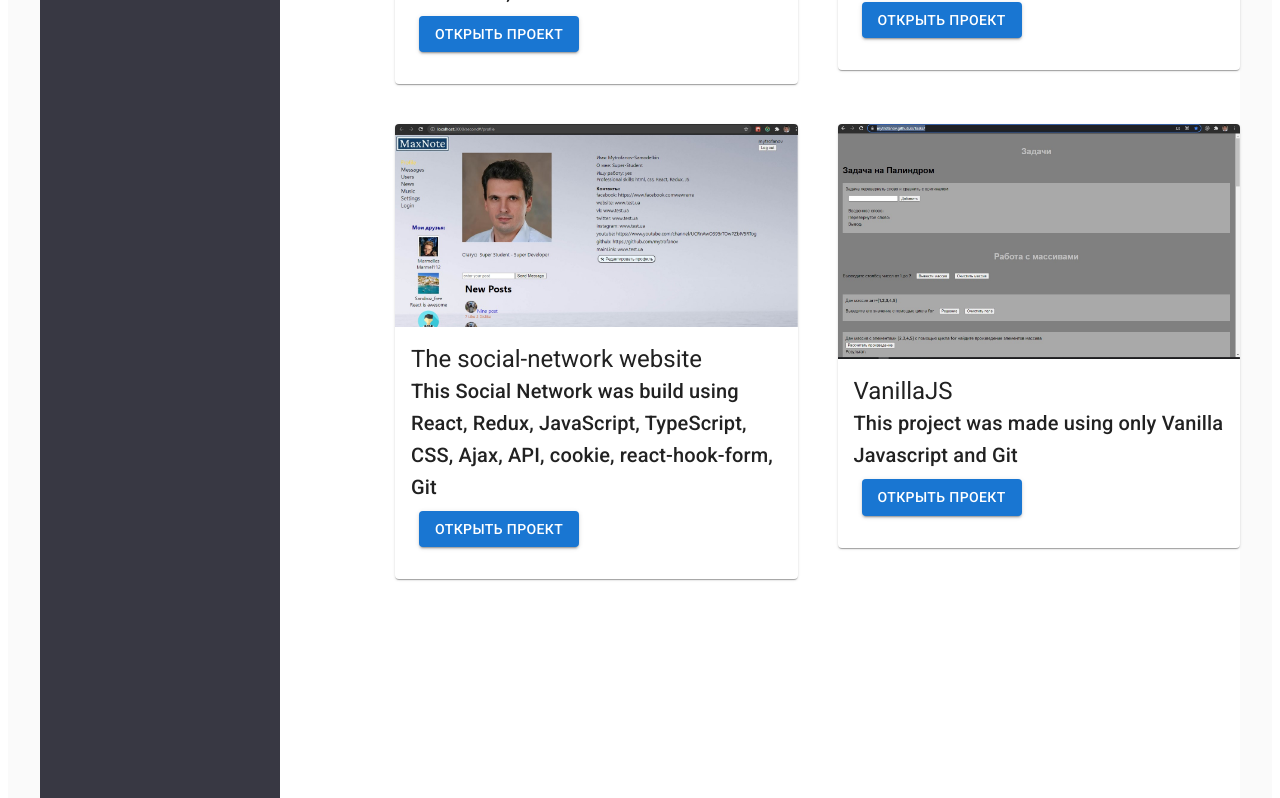
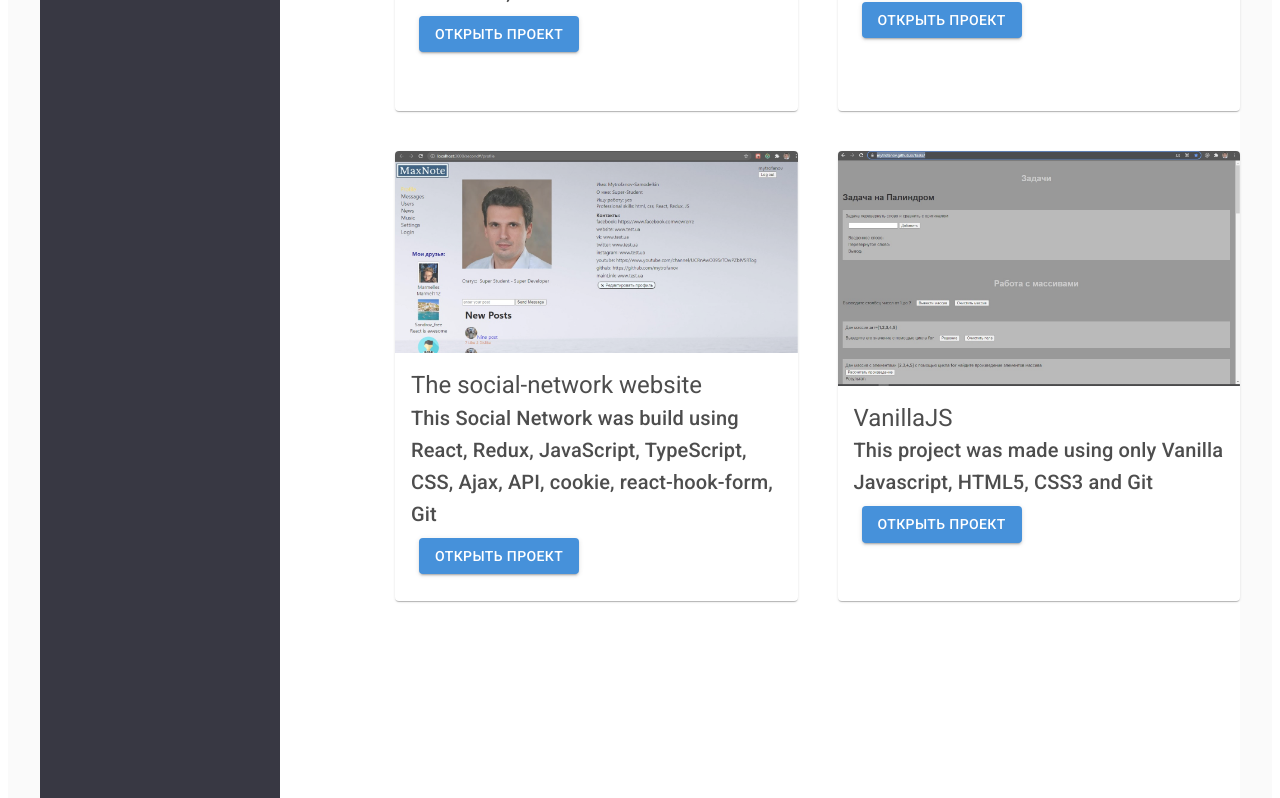
Before and after one commit to mytrofanov/resume6, a React (Create React App) app: page /portfolio in a window 1280 px wide. Shown: the part 940-1738 px from the top of the page. Built offline with nearby package versions, Linux system fonts and the light colour scheme.

Commit message:
Выровнял карточки в портфолио

```diff
--- a/src/components/portfolio/Portfolio.module.css
+++ b/src/components/portfolio/Portfolio.module.css
@@ -19,3 +19,11 @@
     border-bottom-style: solid;
     margin-bottom: 43px;
 }
+
+.CardContent {
+    height: 450px;
+    opacity: 80%;
+}
+.CardContent:hover {
+    opacity: 100%;
+}
--- a/src/components/portfolio/Work.js
+++ b/src/components/portfolio/Work.js
@@ -1,25 +1,28 @@
 import React from 'react'
 import {Card, Grid, CardMedia, CardContent, Typography, CardActions} from "@material-ui/core";
 import Button from "@mui/material/Button";
-
+import s from './Portfolio.module.css'
 
 export const Work = (props) => {
     const ref = props.reference
     return (
         <Grid item xs={12} md={6}>
-            <Card>
+            <Card  className={s.CardContent}>
                 <CardMedia
                     src={props.image}
                     component="img"
                     title={props.id}
-                    sx={{width: 400}}
+
                     id={props.image} alt={props.id}/>
-                <CardContent>
+                <CardContent >
                     <Typography variant="h5"
                     component="h3">{props.name}</Typography>
-                    <Typography variant="h6" >{props.description}</Typography>
+                    <Typography variant="h6"
+
+                    >{props.description}</Typography>
                     <CardActions>
                     <Button
+
                         variant="contained"
                         value="<?php the_field('Открыть проект');?>"
                         onClick={()=>{window.open(ref)}}
--- a/src/components/portfolio/data.js
+++ b/src/components/portfolio/data.js
@@ -27,7 +27,7 @@ export const MyWorks = [{
     id: 'VanillaJS',
     image: vanila,
     name: 'VanillaJS',
-    description: 'This project was made using only Vanilla Javascript and Git',
+    description: 'This project was made using only Vanilla Javascript, HTML5, CSS3 and Git',
     reference: 'https://mytrofanov.github.io/Tasks/'
 }
 ]
```
